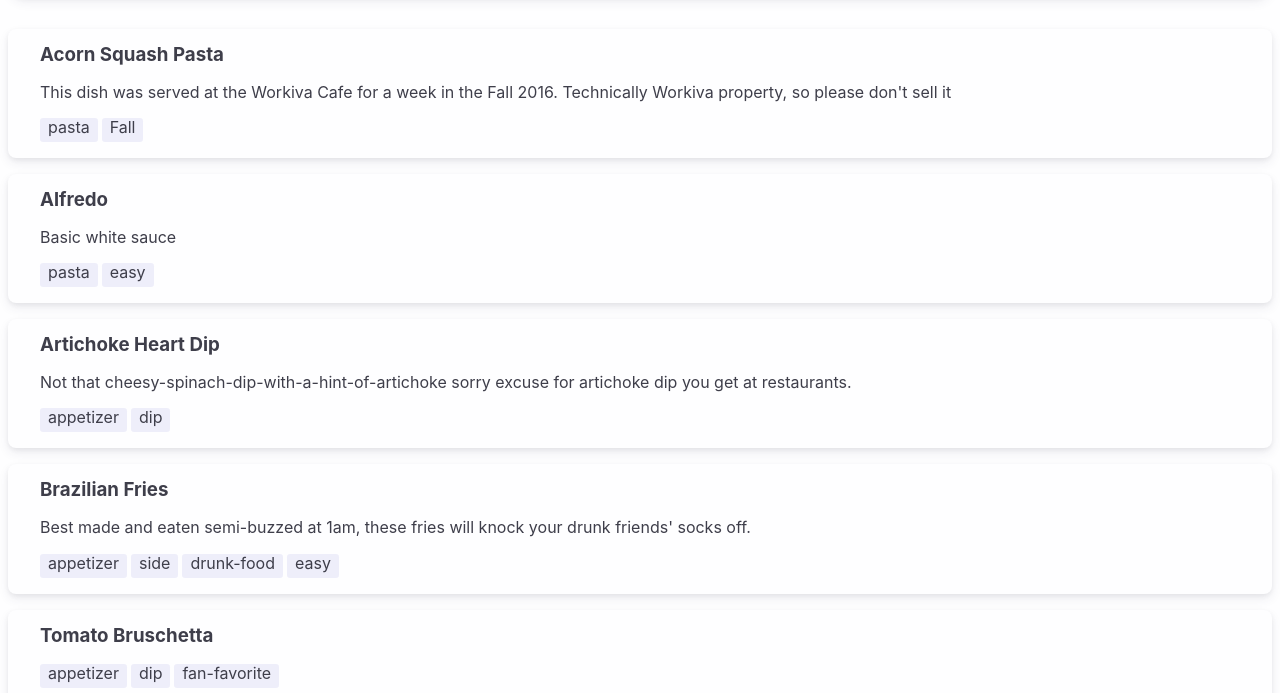
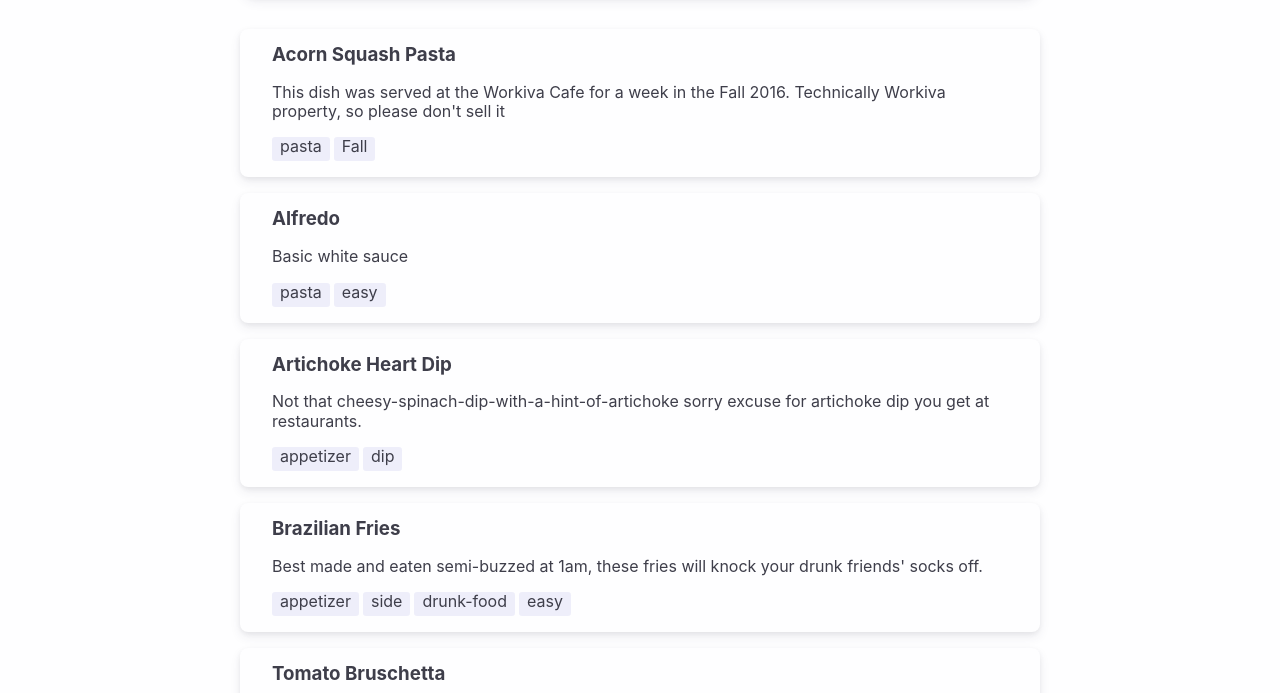
Before and after one commit to znewton/recipes, a website: page index.html in a window 1280 px wide. Shown: the part 107-800 px from the top of the page. Drawn offline with Linux system fonts and the light colour scheme.

Commit message:
Limit body width on desktop

```diff
--- a/index.css
+++ b/index.css
@@ -18,6 +18,12 @@ body, main {
 
 main {
   min-width: 80%;
+}
+@media screen and (min-width: 800px) {
+  main {
+    min-width: unset;
+    max-width: 800px;
+  }
 }
 
 .search-bar {
```
